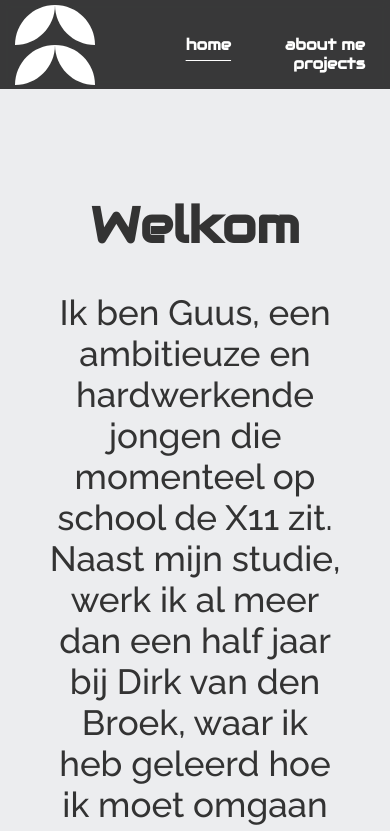
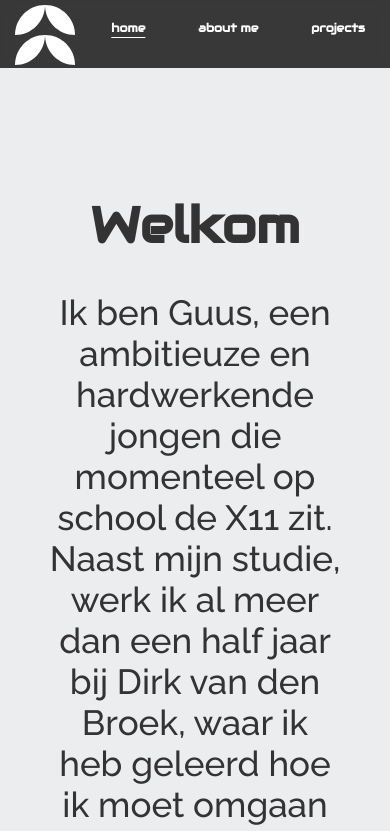
Before and after one commit to Guuslab/guuslab, a plain HTML site: page index.html in a window 390 px wide. Shown: the top 831 px of the page. Drawn offline with Linux system fonts and the light colour scheme.

Commit message:
big bug fix

```diff
--- a/css/main.css
+++ b/css/main.css
@@ -43,7 +43,7 @@ a {
        font-weight: 700;
        text-align: center;
        text-decoration: underline;
-       text-underline-offset: 10px;
+       text-underline-offset: 5px;
 }
 
 .textr {
@@ -61,7 +61,7 @@ a {
 .title {
        font-size: 35px;
 }
-@media (max-width: 1080px) {
+@media (max-width: 1300px) {
        .title{
            font-size: 50px;
        }
@@ -70,7 +70,7 @@ a {
 .maintext{
        font-size: 20px;
 }
-@media (max-width: 1080px) {
+@media (max-width: 1300px) {
        .maintext{
            font-size: 35px;
        }
@@ -87,16 +87,16 @@ a {
        z-index: 10;
        backdrop-filter: blur(5px);
        -webkit-backdrop-filter: blur(5px);
-       font-size: 175%;
+       font-size: 150%;
 }
-@media (max-width: 1080px) {
+@media (max-width: 1300px) {
        .nav{
-           font-size: 275%;
+           font-size: 175%;
        }
 }
 @media (max-width: 950px) {
        .nav{
-           font-size: 4vw;
+           font-size: 3vw;
        }
 }
 
@@ -106,16 +106,16 @@ a {
        right: 0;
        top: 0;
        bottom: auto;
-       margin-top: 17.5px;
+       margin-top: 10px;
 }
-@media (max-width: 1080px) {
+@media (max-width: 1300px) {
        .navdiv1{
-             margin-top: 27.5px;
+             margin-top: 17.5px;
        }
 }
 @media (max-width: 950px) {
        .navdiv1{
-           margin-top: 35px;
+           margin-top: 20px;
        }
 }
 
@@ -125,9 +125,9 @@ a {
     margin-top: 5px;
     height: 40px;
 }
-@media (max-width: 1080px) {
+@media (max-width: 1300px) {
        .logo{
-             height: 80px;
+             height: 60px;
        }
 }
 
--- a/index.html
+++ b/index.html
@@ -1,6 +1,7 @@
 <!DOCTYPE html>
 <html lang="en">
 <head>
+       <meta name="viewport" content="width=divice-width">
        <link rel="shortcut icon" type="image/x-icon" href="photos/fav.ico">
        <title>home</title>
        <link rel="stylesheet" href="css/main.css">
```
